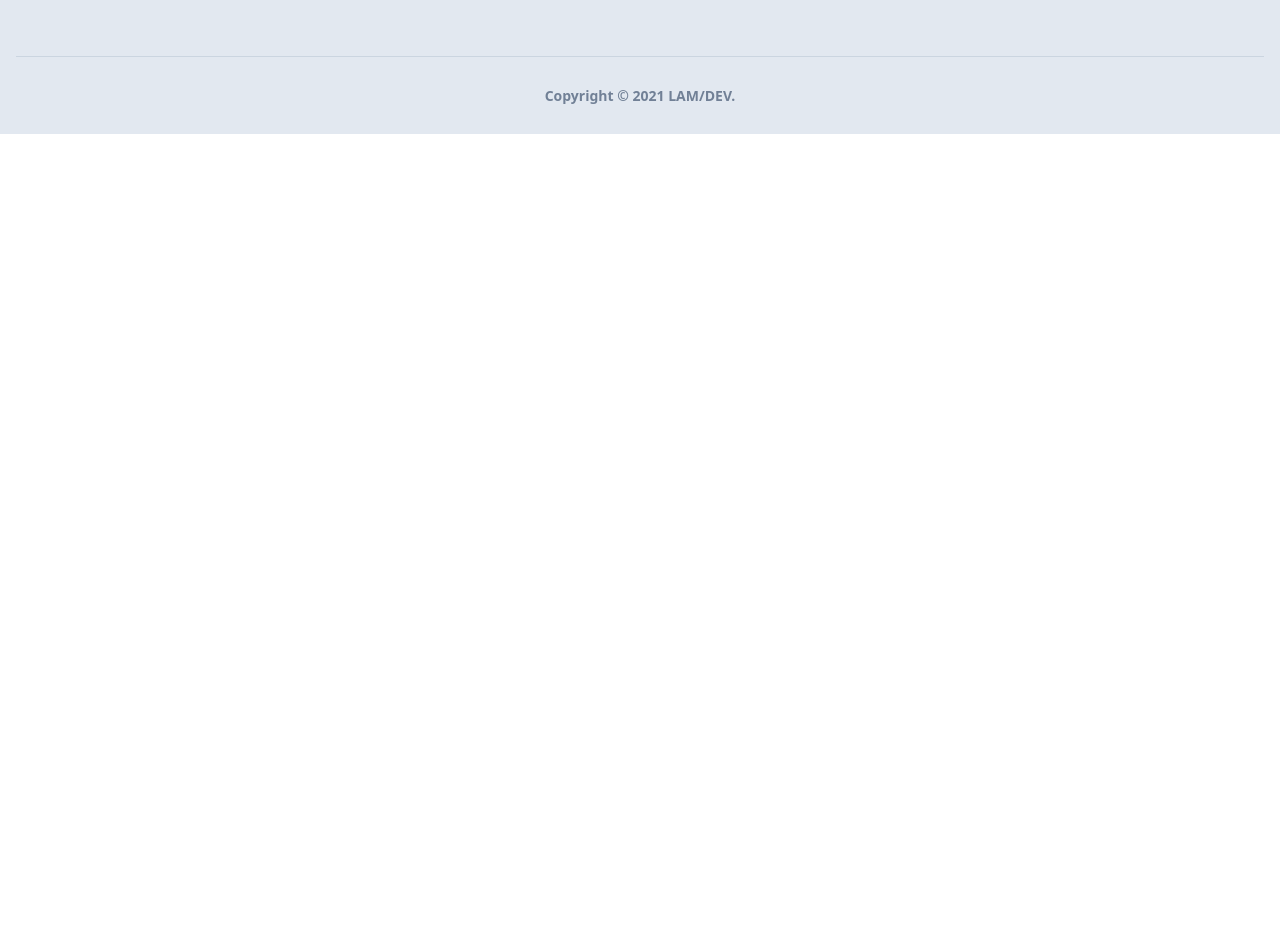
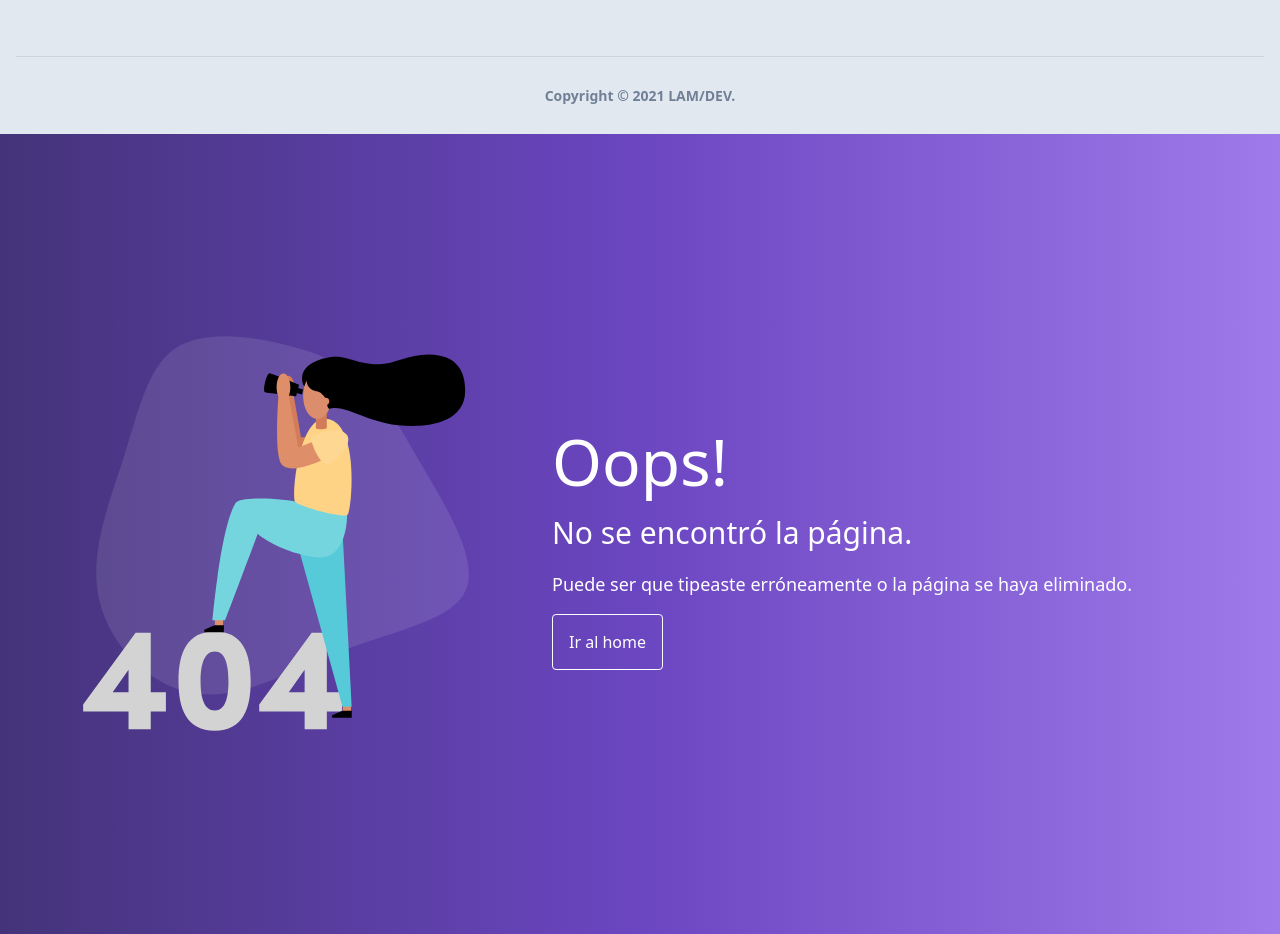
Before and after one commit to axd18/easyturnoweb, a React (Create React App) app: page / in a window 1280 px wide. Shown: the part 5520-6454 px from the top of the page. Before the commit the page ends 5654 px from the top, so only its background shows below. Built offline with nearby package versions, Linux system fonts and the light colour scheme.

Commit message:
Agregué línea de código para que aparezca la página de error

```diff
--- a/src/App.js
+++ b/src/App.js
@@ -30,7 +30,7 @@ return (
           <Route exact strict path="/" component={Footer}/>
           <Route exact strict path="/" component={Arrow}/>
           <Route exact strict path="/suscripcion" component={Suscrip}/>
-          <Route exact strict path="/error" component={Error}/>
+          <Route component={Error}/>
       </Router>
     </>
   );
```
